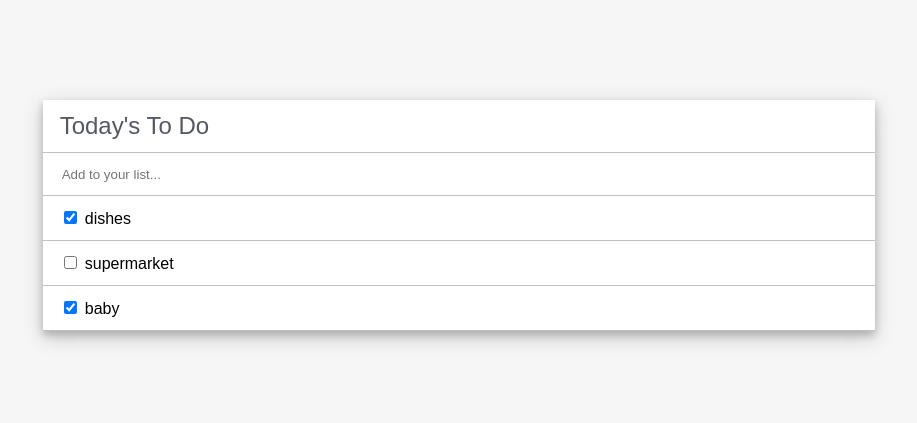
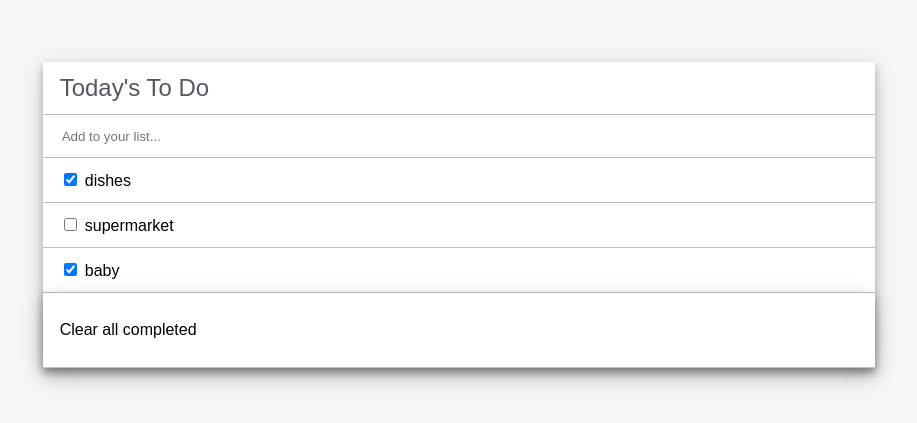
Before and after one commit to pulgosodog/To-Do-list, a website built with webpack: page src/index.html in a window 1280 px wide. Shown: the part 185-608 px from the top of the page, without its empty margins (181-1098 px from the left). Built offline with nearby package versions, Linux system fonts and the light colour scheme.

Commit message:
Move the index.html to src\ and updated webconfig.js
Changes made to comply with activity requirements

```diff
--- a/index.html
+++ b/src/index.html
@@ -9,7 +9,7 @@
 
 <body>
     <section>
-        <div>
+        <div class="container">
             <h1 class="item">Today's To Do</h1>
             <form class="item" action="">
                 <input type="text" placeholder="Add to your list...">
@@ -17,6 +17,11 @@
             <ul>
 
             </ul>
+            <div class="item complete">
+              <p>
+                    Clear all completed
+              </p>
+            </div>
         </div>
     </section>
 </body>
--- a/webpack.config.js
+++ b/webpack.config.js
@@ -14,7 +14,7 @@ module.exports = {
   },
   plugins: [
     new HtmlWebpackPlugin({
-      template: './index.html',
+      template: './src/index.html',
     }),
   ],
   module: {
```
